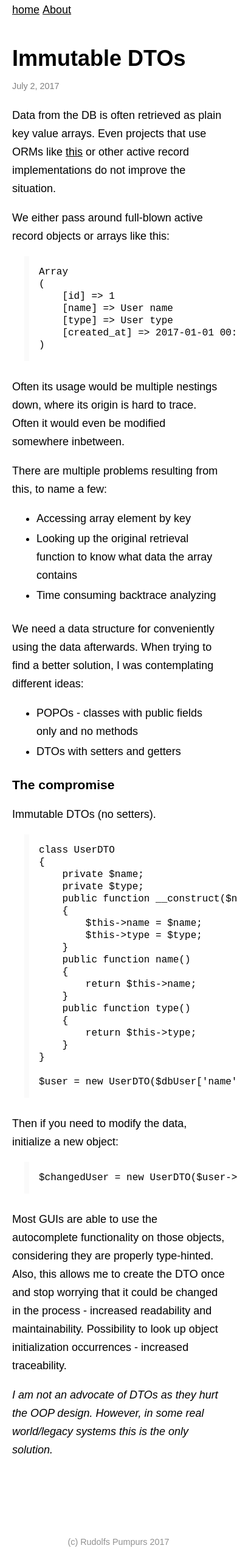
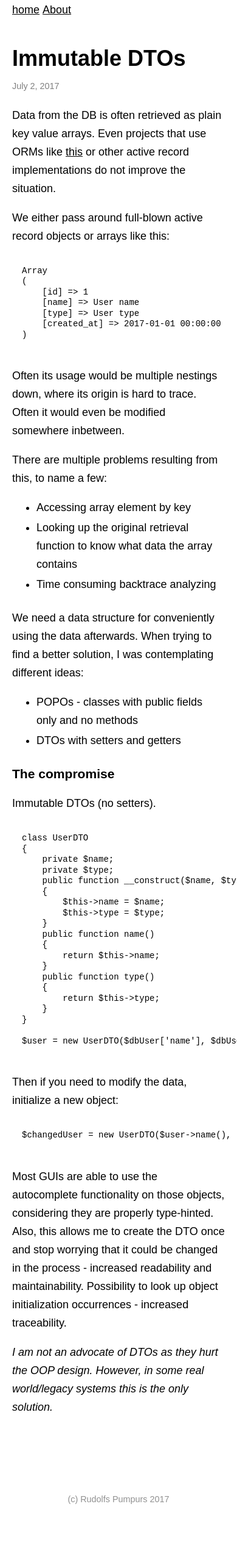
Before and after one commit to rpumpurs/blog, a Jekyll site: the page built from _posts/2017-07-02-immutable-dtos.markdown, in a window 390 px wide. Shown: the whole page at 61% size. Built offline with Jekyll 4.4.1, drawn with Linux system fonts in a browser that asks for light colours; nearby versions of some CDN libraries; comment, search, counter and statistics services are not loaded; after the commit the page ends 2473 px from its top, so only the background shows below that.

Commit message:
Improve css for code sample display on mobile

```diff
--- a/css/main.css
+++ b/css/main.css
@@ -67,6 +67,14 @@ pre {
     margin-left: 20px;
 }
 
+@media (max-width: 700px) {
+    pre {
+        border: none;
+        margin-left: 0px;
+        font-size: 14px;
+    }
+}
+
 .markdown_content {
     margin-bottom: 50px;
 }
```
